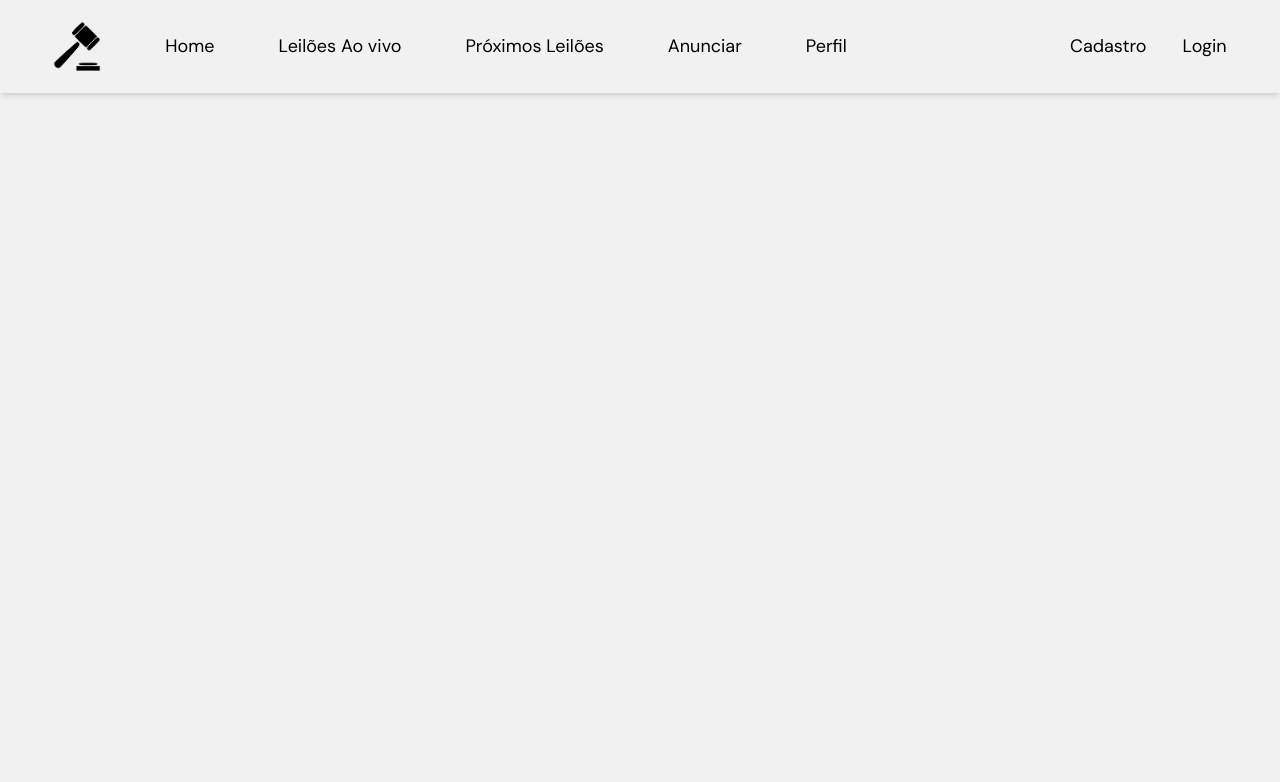
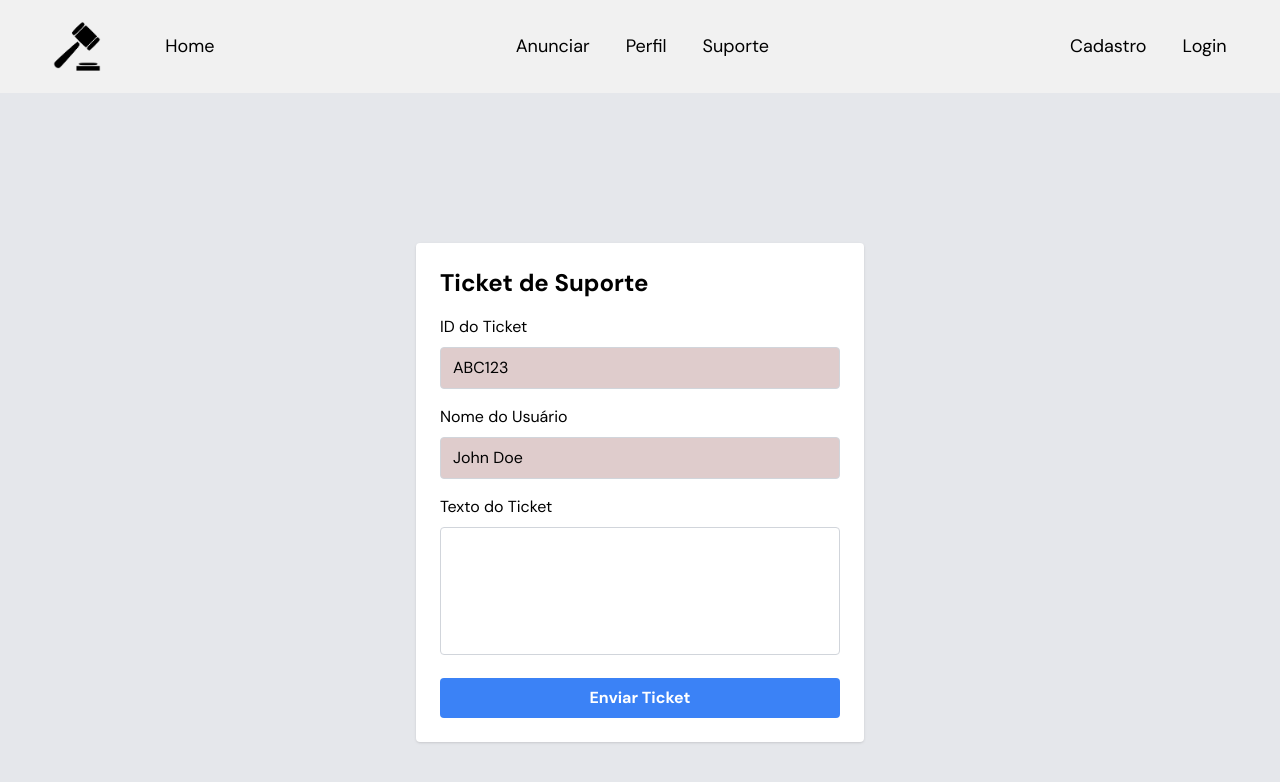
Before and after one commit to vicentegalencar/Leilao, a React (Vite) app in the folder web/: page /ticket in a window 1280 px wide. Shown: the top 782 px of the page. Built offline with nearby package versions, Linux system fonts and the light colour scheme.

Commit message:
ticket message screen

```diff
--- a/web/src/App.jsx
+++ b/web/src/App.jsx
@@ -9,6 +9,7 @@ import Login from "./scenes/authentication/Login"
 import Register from "./scenes/authentication/Register"
 import RegisterItem from "./scenes/loggedUser/RegisterItem"
 import Profile from "./scenes/loggedUser/Profile"
+import SupportTicket from './scenes/loggedUser/SupportTicket';
 
 function App() {
 
@@ -23,6 +24,7 @@ function App() {
       <Route path='/detailed' element={<Detailed />} />
       <Route path='/registerItem' element={<RegisterItem />} />
       <Route path='/profile' element={<Profile />} />
+      <Route path='/ticket' element={<SupportTicket />} />
     </Routes>
   </BrowserRouter>
   )
--- a/web/src/scenes/home/Chat.jsx
+++ b/web/src/scenes/home/Chat.jsx
@@ -4,28 +4,9 @@ import io from 'socket.io-client';
 const Chat = () => {
   const [messages, setMessages] = useState([]);
   const [inputMessage, setInputMessage] = useState('');
-  const socketRef = useRef();
 
-  useEffect(() => {
-    socketRef.current = io.connect('http://localhost:8000'); // Altere para o endereço do seu servidor backend
 
-    socketRef.current.on('newMessage', (message) => {
-      setMessages((prevMessages) => [...prevMessages, message]);
-    });
 
-    return () => {
-      socketRef.current.disconnect();
-    };
-  }, []);
-
-  const sendMessage = (e) => {
-    e.preventDefault();
-
-    if (inputMessage.trim()) {
-      socketRef.current.emit('sendMessage', inputMessage);
-      setInputMessage('');
-    }
-  };
 
   return (
     <div className="flex flex-col w-full  h-96 border border-gray-300 rounded bg-white">
@@ -36,11 +17,10 @@ const Chat = () => {
           </div>
         ))}
       </div>
-      <form onSubmit={sendMessage} className="flex p-2 border-t border-gray-300 bg-gray-100">
+      <form className="flex p-2 border-t border-gray-300 bg-gray-100">
         <input
           type="text"
-          value={inputMessage}
-          onChange={(e) => setInputMessage(e.target.value)}
+        //   value={inputMessage}
           placeholder="Digite sua mensagem..."
           className="flex-1 px-2 py-1 mr-2 border border-gray-300 rounded outline-none"
         />
--- a/web/src/scenes/loggedUser/Profile.jsx
+++ b/web/src/scenes/loggedUser/Profile.jsx
@@ -7,7 +7,7 @@ const Profile = () => {
   const [cpf, setCPF] = useState('123.456.789-00');
 
   const handleSave = () => {
-    // Adicione aqui a lógica para salvar os dados do perfil.
+
     console.log('Salvar perfil:', { name, email, password, cpf });
   };
 
--- /dev/null
+++ b/web/src/scenes/loggedUser/SupportTicket.jsx
@@ -0,0 +1,55 @@
+import React, { useState } from 'react';
+
+const SupportTicket = () => {
+  const [ticketId, setTicketId] = useState('ABC123');
+  const [userName, setUserName] = useState('John Doe');
+  const [ticketText, setTicketText] = useState('');
+
+  const handleSubmit = (e) => {
+    e.preventDefault();
+    // Adicione aqui a lógica para enviar o ticket de suporte
+    console.log('Enviar ticket:', { ticketId, userName, ticketText });
+  };
+
+  return (
+    <div className="flex flex-col items-center justify-center min-h-screen bg-gray-200">
+      <div className="w-full max-w-md p-6 bg-white rounded shadow">
+        <h1 className="mb-4 text-2xl font-semibold">Ticket de Suporte</h1>
+        <div className="mb-4">
+          <label className="block mb-2">ID do Ticket</label>
+          <input
+            type="text"
+            value={ticketId}
+            readOnly
+            className="w-full px-3 py-2 border border-gray-300 rounded bg-gray-100 cursor-default outline-none"
+          />
+        </div>
+        <div className="mb-4">
+          <label className="block mb-2">Nome do Usuário</label>
+          <input
+            type="text"
+            value={userName}
+            readOnly
+            className="w-full px-3 py-2 border border-gray-300 rounded bg-gray-100 cursor-default outline-none"
+          />
+        </div>
+        <div className="mb-4">
+          <label className="block mb-2">Texto do Ticket</label>
+          <textarea
+            value={ticketText}
+            onChange={(e) => setTicketText(e.target.value)}
+            className="w-full h-32 px-3 py-2 border border-gray-300 rounded resize-none outline-none"
+          />
+        </div>
+        <button
+          onClick={handleSubmit}
+          className="w-full px-4 py-2 font-semibold text-white bg-blue-500 rounded"
+        >
+          Enviar Ticket
+        </button>
+      </div>
+    </div>
+  );
+};
+
+export default SupportTicket;
--- a/web/src/scenes/navbar/Index.jsx
+++ b/web/src/scenes/navbar/Index.jsx
@@ -22,12 +22,11 @@ const Index = () => {
                 </a>
               </RouterLink>
 
-              <a href="#" className={`${navLinks} text-2xl`}>
-                Leilões Ao vivo
-              </a>
-              <a href="#" className={`${navLinks} text-2xl`}>
-                Próximos Leilões
-              </a>
+
+
+
+            </div>
+            <div className="space-x-9 text-center">
               <RouterLink to="/registerItem" style={{ textDecoration: "none" }}>
                 <a href="#" className={`${navLinks} text-2xl`}>
                   Anunciar
@@ -38,9 +37,15 @@ const Index = () => {
                   Perfil
                 </a>
               </RouterLink>
+              <RouterLink to="/ticket" style={{ textDecoration: "none" }}>
+                <a href="#" className={`${navLinks} text-2xl`}>
+                  Suporte
+                </a>
+              </RouterLink>
+              </div>
+            <div className={`${flexBetween} gap-9 flex grid-cols-2 `}>
 
-            </div>
-            <div className={`${flexBetween} gap-9 flex grid-cols-2 `}>
+
               <RouterLink to="register" style={{ textDecoration: "none" }}>
                 <a href="#" className={`${navLinks} text-2xl`}>
                   Cadastro
```
Also changed, not shown: web/src/scenes/loggedUser/TicketSuport.jsx (deleted).
